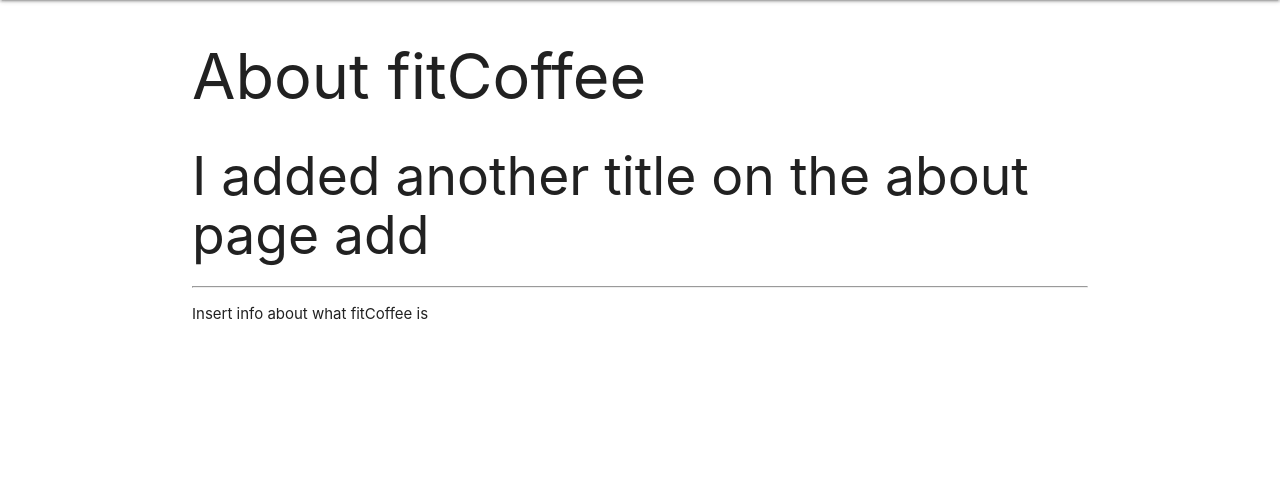
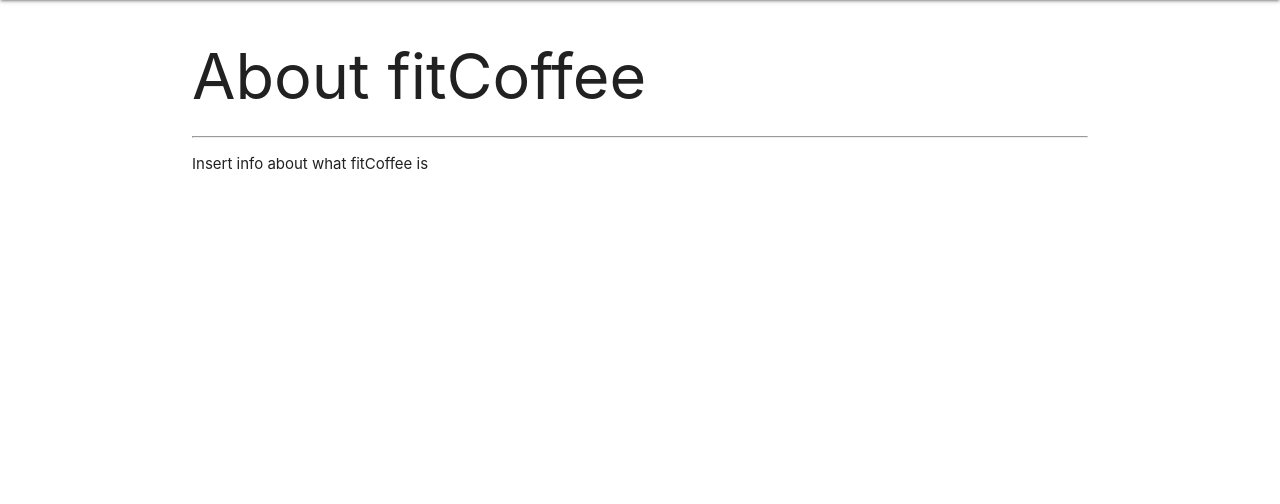
Before and after one commit to ellieeadington/sei66-project03, a Django app: page /about/ in a window 1280 px wide. Shown: the part 64-568 px from the top of the page. Run offline with Django 4.2, Linux system fonts and the light colour scheme.

Commit message:
changes to about page

```diff
--- a/main_app/templates/about.html
+++ b/main_app/templates/about.html
@@ -1,7 +1,6 @@
 {% extends 'base.html'%}
 {% block content %}
 <h1>About fitCoffee</h1>
-<h2> I added another title on the about page add</h2>
 <hr />
 <p>Insert info about what fitCoffee is</p>
 {% endblock%}
```
